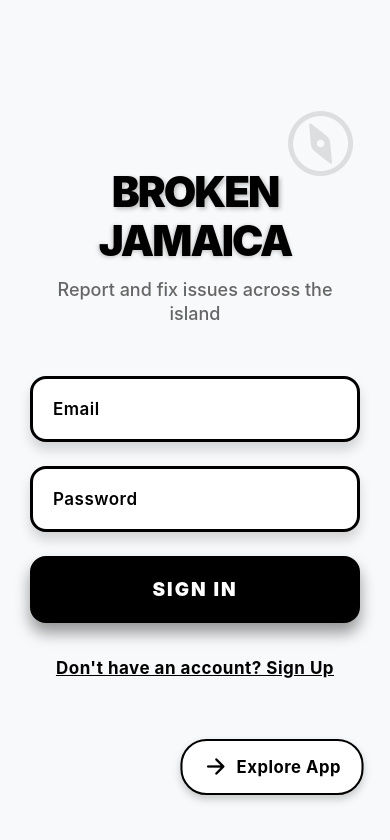
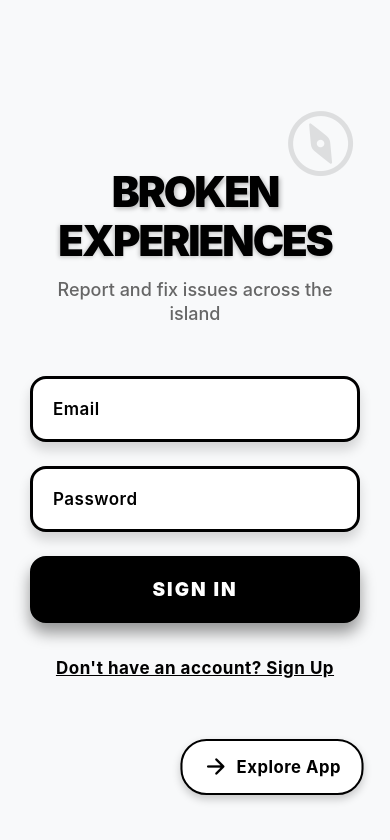
Before and after one commit to douglasbyfield-pixel/BrokenExperiencesDevelopment, a React Native app in the folder mobile/: screen /Auth in a window 390 px wide. Shown: the top 840 px of the page. Built offline with nearby package versions, Linux system fonts and the light colour scheme.

Commit message:
edits to map need work

```diff
--- a/mobile/src/screens/LoginScreen.tsx
+++ b/mobile/src/screens/LoginScreen.tsx
@@ -195,7 +195,7 @@ export default function LoginScreen() {
 
       {/* Clean title text */}
       <Text style={styles.title}>BROKEN</Text>
-      <Text style={styles.titleSecondary}>JAMAICA</Text>
+      <Text style={styles.titleSecondary}>EXPERIENCES</Text>
       <Text style={styles.subtitle}>Report and fix issues across the island</Text>
 
       <TextInput
```
